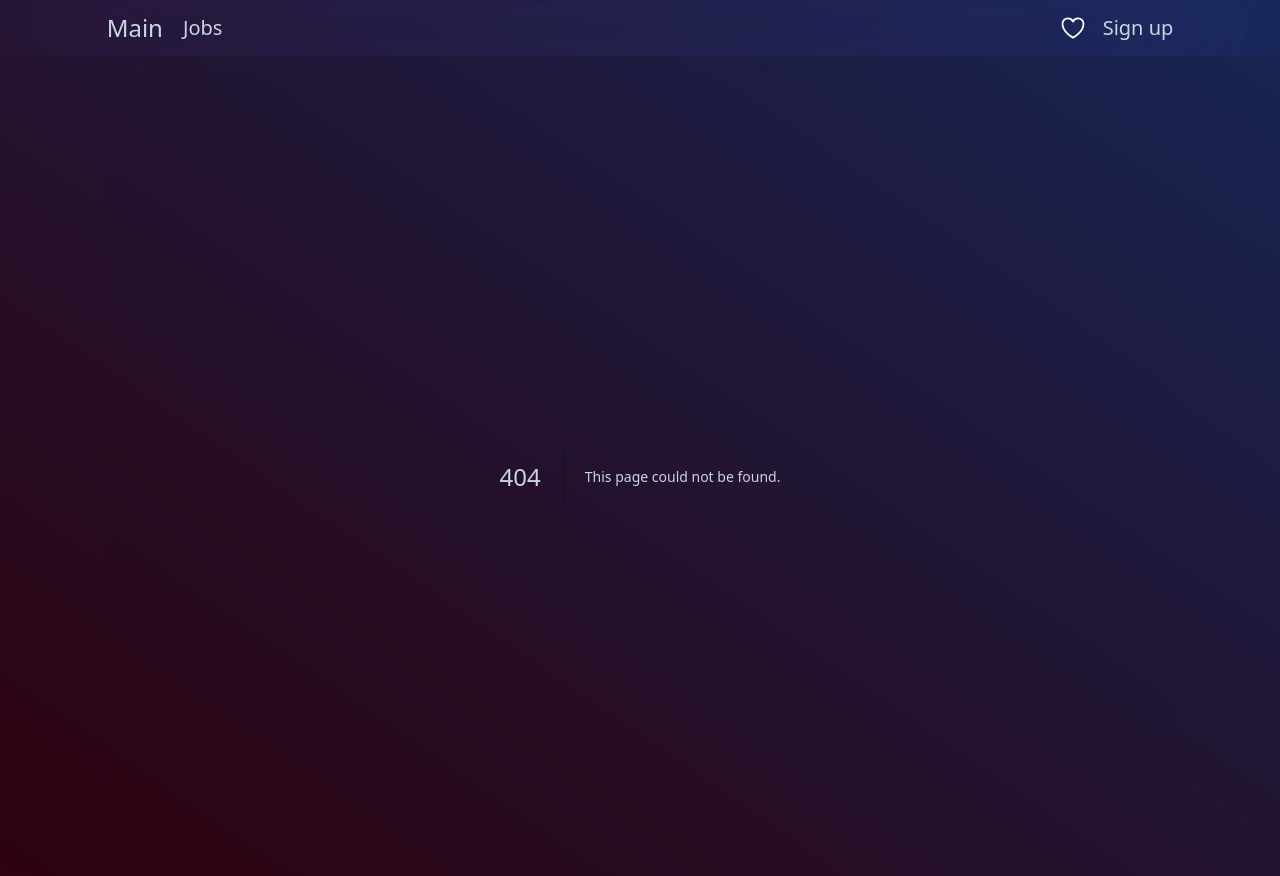
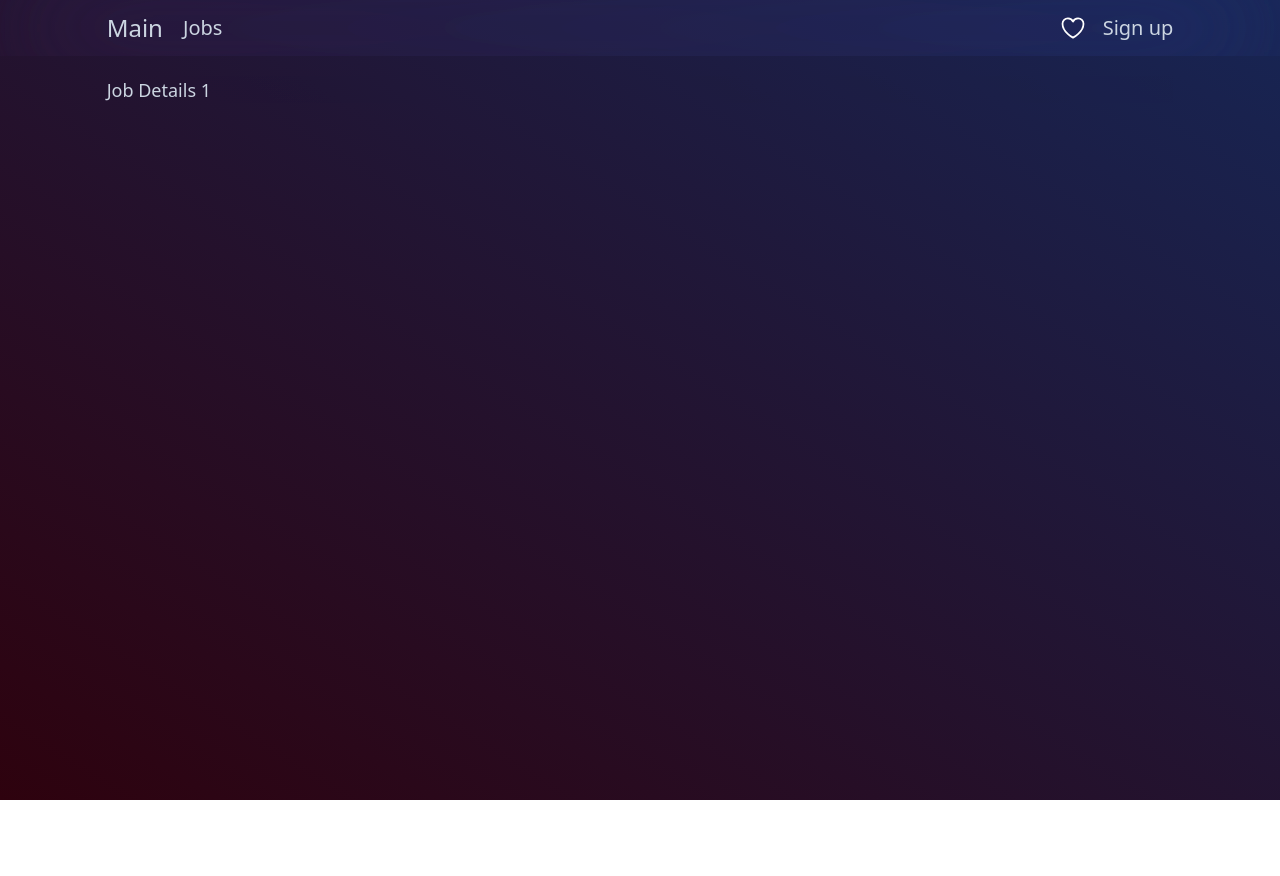
Before and after one commit to filisinia/Jobs-search-app, a Next.js app: page /job-details/1 in a window 1280 px wide. Before the commit this address had no page. After the commit the page ends 800 px from the top, so only its background shows below. Built offline with nearby package versions, Linux system fonts and the light colour scheme.

Commit message:
feat: create a basic job details page component

```diff
--- /dev/null
+++ b/src/app/job-details/[id]/page.tsx
@@ -0,0 +1,15 @@
+'use client';
+
+import { FC } from 'react';
+
+type JobDetailsPageProps = {
+  params: {
+    id: string;
+  };
+};
+
+const JobDetailsPage: FC<JobDetailsPageProps> = ({ params }): JSX.Element => {
+  return <section>Job Details {params.id}</section>;
+};
+
+export default JobDetailsPage;
```
